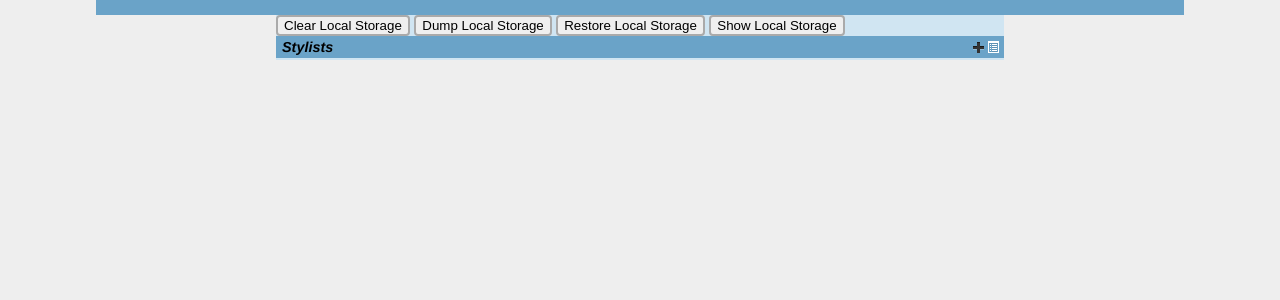
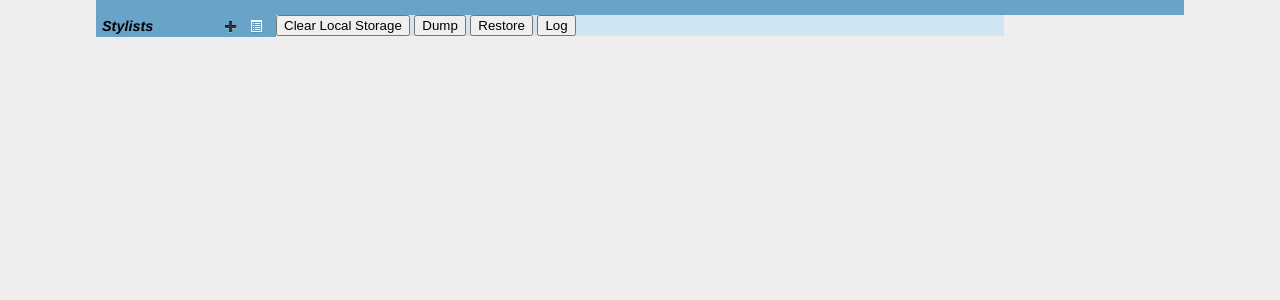
Before and after one commit to jarek707/cmsPane, a PHP site: page / in a window 1280 px wide. Shown: the top 300 px of the page. Run offline with PHP 8.4, Linux system fonts and the light colour scheme.

Commit message:
... quick push ...

```diff
--- a/css/style.css
+++ b/css/style.css
@@ -25,7 +25,10 @@ input {
   -ms-border-radius: 4px;
   -o-border-radius: 4px;
   border-radius: 4px;
-  border: 2px solid #aaa;
+  border: 1px solid transparent;
+}
+input[type="button"] {
+  color: transparent;
 }
 li {
   list-style: none;
@@ -83,9 +86,13 @@ cms-pane,
 [cms-pane] {
   margin: 0;
 }
+cms-pane.inline,
+[cms-pane].inline {
+  padding: 0 12px;
+}
 cms-pane .delButton,
 [cms-pane] .delButton {
-  background: transparent url('../image/glyph.png') -456px 0px no-repeat;
+  background: transparent url('../image/glyph.png') -458px 0px no-repeat;
 }
 cms-pane .editButton,
 [cms-pane] .editButton {
@@ -117,24 +124,15 @@ cms-pane .peekTable,
 [cms-pane] .peekTable {
   background: transparent url('../image/glyph-white.png') -266px -24px no-repeat;
 }
-cms-pane .button,
-[cms-pane] .button {
-  -webkit-border-radius: 4px;
-  -moz-border-radius: 4px;
-  -ms-border-radius: 4px;
-  -o-border-radius: 4px;
-  border-radius: 4px;
-  padding: 0;
-}
-cms-pane .button input,
-[cms-pane] .button input {
+cms-pane .buttons input,
+[cms-pane] .buttons input {
   font-size: 0px;
   min-height: 14px;
   float: left;
   cursor: pointer;
   border: 1px solid transparent;
   padding: 0;
-  width: 14px;
+  width: 12px;
   margin-left: 2px;
   -webkit-border-radius: 0;
 }
--- a/index.html
+++ b/index.html
@@ -56,27 +56,28 @@
             </div>
             <div class='contentWrap'>
                 <div class='contentPane' ng-controller="contentPane">
-                    <input type='button' value="Clear Local Storage" ng-click='clearLocalStorage()' />
-                    <input type='button' value="Dump Local Storage" ng-click='dumpLocalStorage()' />
-                    <input type='button' value="Restore Local Storage" ng-click='restoreLocalStorage()' />
-                    <input type='button' value="Show Local Storage" onclick='LG(localStorage)' />
-                    <cms-pane key='stylists' cols='[["left", "Left"], ["right", "Right"]]' rel-container='element' jquery-ui='{"sortable" :""}' rel='1-m'>
+                    <button ng-click='clearLocalStorage()'>Clear Local Storage</button>
+                    <button ng-click='dumpLocalStorage()'>Dump</button>
+                    <button ng-click='restoreLocalStorage()'>Restore</button>
+                    <button onclick='LG(localStorage)'>Log</button>
+                    <salon-stylist key='ss' replace-with-cms-pane rel='m-p-m' jquery-ui='{"sortable" :""}'>
+                        <div>Result Pane</div>
+                        <iterate><div p-img></div></iterate>
+                    </salon-stylist>
+                </div>
+                <div class='left'>
+                    <cms-pane key='stylists' cols='[["left", "Left"], ["right", "Right"]]' rel-container='inline' jquery-ui='{"sortable" :""}' rel='1-m'>
                         <div cms-header></div>
                         <iterate><div p-img></div></iterate>
                         <inline replace-with-cms-pane   key="salons" rel='m-p'
                                                         cols='[["left", "Left"], ["right", "Right"]]'
-                                                        rel-container="salon-stylist"
-                            >
-                            <iterate><div>{{row[meta.cols[0][0]]}}</div></iterate>
+                                                        rel-container="inline">
+                            <div cms-header></div>
+                            <iterate><div p-img></div></iterate>
                         </inline>
                     </cms-pane>
                 </div>
-                <div class='left'>
-                </div>
                 <div class='right'>
-                    <salon-stylist key='ss' replace-with-cms-pane rel='m-p-m'>
-                        <div>here</div>
-                    </salon-stylist>
                 </div>
             </div> <!-- contentWrap -->
         </div> <!-- page -->
--- a/js/controllers.js
+++ b/js/controllers.js
@@ -257,7 +257,7 @@ angular.module('app.directiveScopes', ['app.gridConf'])
                         $scope.clk = function(){
                             $scope.$parent.rowId = $scope.id;
                             parentClk();
-                            if ($scope.meta.relContainer === 'element') {
+                            if ($scope.meta.relContainer === 'inline') {
                                 $scope.attachAfterRow();
                             }
                         };
--- a/js/services.js
+++ b/js/services.js
@@ -2,23 +2,22 @@ angular.module('app.services', ['app.gridConf'])
     .factory('dom', function($compile) {
         return {
             'injectRelChild' : function($scope, $element) {
-                if ( $scope.meta.relContainer !== 'element' ) {
+                if ( $scope.meta.relContainer !== 'inline' ) {
                     var el = angular.element($scope.meta.relContainer);
                     if ( el.length === 0 ) return; // safety
                 } else {
                     var el = $element.find('inline');
-                    var params = JSON.parse(el.attr('params'));
                 }
+                var params = JSON.parse(decodeURIComponent(el.attr('params')));
 
                 var meta = _(angular.copy($scope.meta)).omit('relContainer','jqueryUi')
-                if (!_.isUndefined(params)) {
-                    meta = _(meta).extend(params);
-                }
+                meta = _(meta).extend(params);
 
                 if (typeof meta.cols === 'string')
                     meta.cols = JSON.parse(meta.cols);
 
                 var html = '<div cms-pane' +
+                    ' class="' + $scope.meta.relContainer + '"' +
                     ' key="' + meta.key + '"' +
                     ' rel="' + meta.rel + '"' +
                     ' row-id="{{rowId}}"' +
@@ -27,7 +26,7 @@ angular.module('app.services', ['app.gridConf'])
                     ' params=\'' + JSON.stringify(meta) + '\'' +
                     ' ></div>';
 
-                if ( $scope.meta.relContainer === 'element' ) {
+                if ( $scope.meta.relContainer === 'inline' ) {
                     $scope.inlineHtml = '<li>' + html + '</li>';
                     $scope.compiled = $compile($scope.inlineHtml)($scope);
                 } else {
@@ -39,21 +38,13 @@ angular.module('app.services', ['app.gridConf'])
             'paramTransclude' : function(el, attrs) {
                 var params = {};
 
-                try {
-                    if (el.find('params').length ) {
-                        params = JSON.parse(el.find('params').remove().attr('value'));
-                    }
-                } catch(e) {
-                    console.log('bad JSON in params ');
-                }
-
                 if (!_.isUndefined(attrs.params)) {
-                    _.extend(params, JSON.parse(attrs.params) );
+                    _.extend(params, JSON.parse(decodeURIComponent(attrs.params)));
                 }
 
                 var iterate =   el.find('iterate');
                 if ( iterate.length ) {
-                    params.iterate = iterate.get()[0].innerHTML;
+                    params.iterate             = iterate.get()[0].innerHTML;
                     iterate.get()[0].outerHTML = '{{ITERATION}}';
                 }
 
@@ -79,7 +70,7 @@ angular.module('app.services', ['app.gridConf'])
                     }
                 });
 
-                el.attr('params', JSON.stringify(params));
+                el.attr('params', encodeURIComponent(JSON.stringify(params)));
 
                 el.get()[0].innerHTML = '';
 
```
Also changed, not shown: css/app.less (+12 -8 lines), 1 other file.
